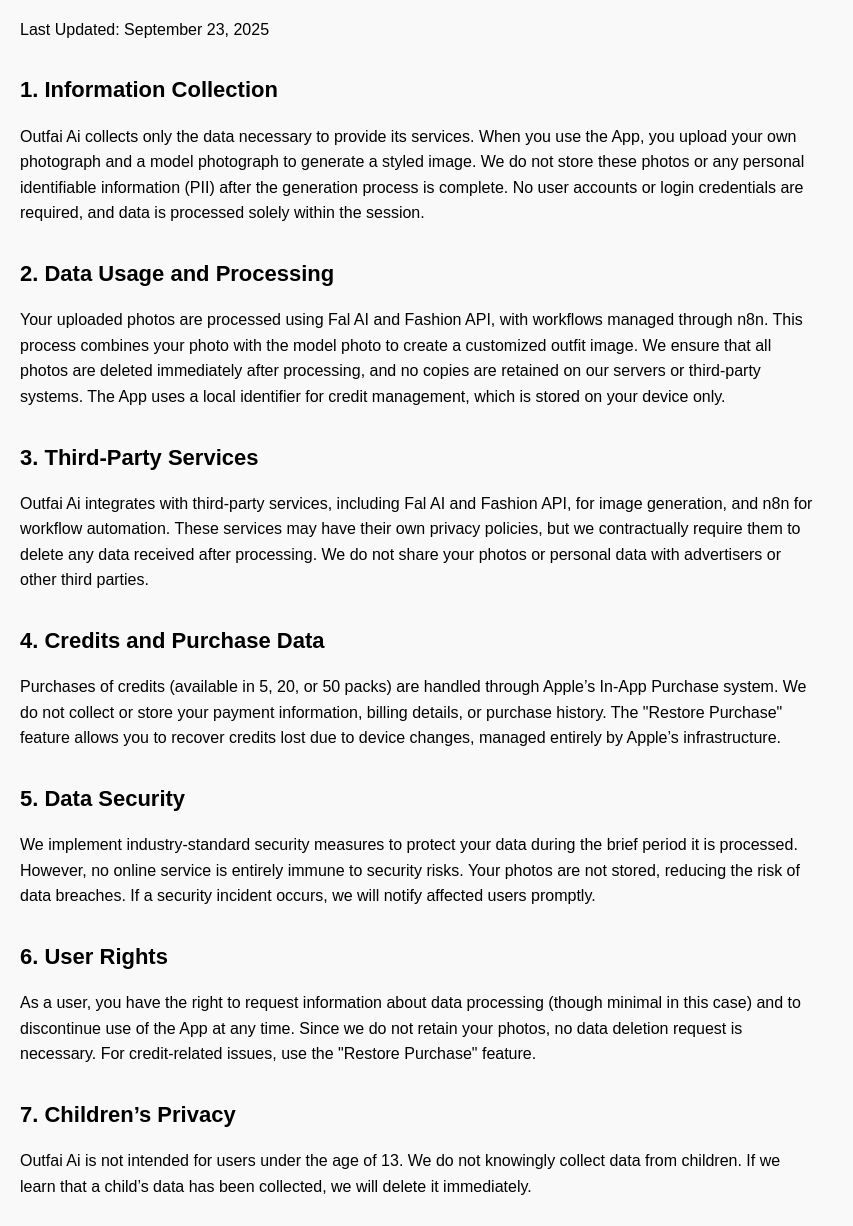
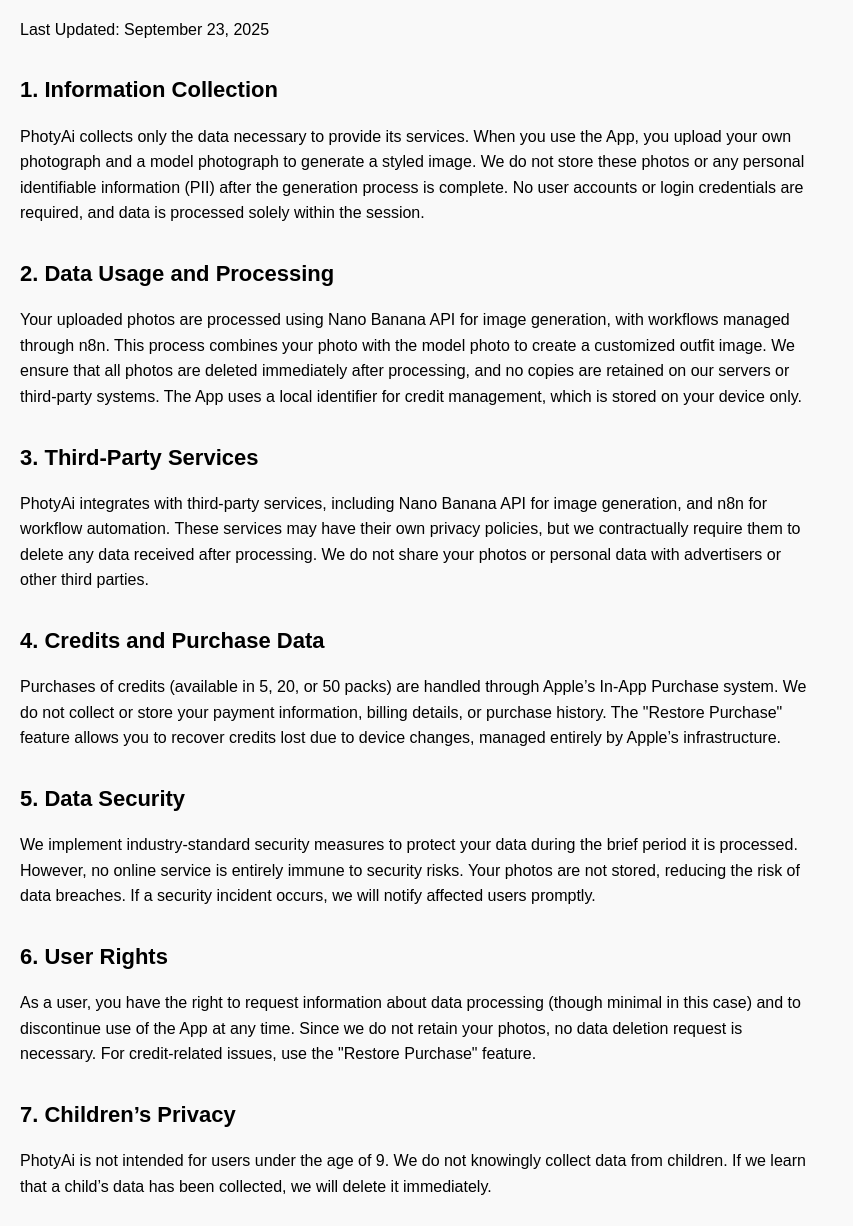
Before and after one commit to tugberktabak/photyai, a plain HTML site: page privacy.html in a window 1280 px wide. Shown: the part 68-1294 px from the top of the page, without its empty margins (0-853 px from the left). Drawn offline with Linux system fonts and the light colour scheme.

Commit message:
Update privacy policy references from Outfai Ai to PhotyAi

```diff
--- a/privacy.html
+++ b/privacy.html
@@ -3,7 +3,7 @@
 <head>
     <meta charset="UTF-8">
     <meta name="viewport" content="width=device-width, initial-scale=1.0">
-    <title>Outfai Ai - Privacy Policy</title>
+    <title>PhotyAi - Privacy Policy</title>
     <style>
         body {
             font-family: Arial, sans-serif;
@@ -24,13 +24,13 @@
     <p>Last Updated: September 23, 2025</p>
 
     <h2>1. Information Collection</h2>
-    <p>Outfai Ai collects only the data necessary to provide its services. When you use the App, you upload your own photograph and a model photograph to generate a styled image. We do not store these photos or any personal identifiable information (PII) after the generation process is complete. No user accounts or login credentials are required, and data is processed solely within the session.</p>
+    <p>PhotyAi collects only the data necessary to provide its services. When you use the App, you upload your own photograph and a model photograph to generate a styled image. We do not store these photos or any personal identifiable information (PII) after the generation process is complete. No user accounts or login credentials are required, and data is processed solely within the session.</p>
 
     <h2>2. Data Usage and Processing</h2>
-    <p>Your uploaded photos are processed using Fal AI and Fashion API, with workflows managed through n8n. This process combines your photo with the model photo to create a customized outfit image. We ensure that all photos are deleted immediately after processing, and no copies are retained on our servers or third-party systems. The App uses a local identifier for credit management, which is stored on your device only.</p>
+    <p>Your uploaded photos are processed using Nano Banana API for image generation, with workflows managed through n8n. This process combines your photo with the model photo to create a customized outfit image. We ensure that all photos are deleted immediately after processing, and no copies are retained on our servers or third-party systems. The App uses a local identifier for credit management, which is stored on your device only.</p>
 
     <h2>3. Third-Party Services</h2>
-    <p>Outfai Ai integrates with third-party services, including Fal AI and Fashion API, for image generation, and n8n for workflow automation. These services may have their own privacy policies, but we contractually require them to delete any data received after processing. We do not share your photos or personal data with advertisers or other third parties.</p>
+    <p>PhotyAi integrates with third-party services, including Nano Banana API for image generation, and n8n for workflow automation. These services may have their own privacy policies, but we contractually require them to delete any data received after processing. We do not share your photos or personal data with advertisers or other third parties.</p>
 
     <h2>4. Credits and Purchase Data</h2>
     <p>Purchases of credits (available in 5, 20, or 50 packs) are handled through Apple’s In-App Purchase system. We do not collect or store your payment information, billing details, or purchase history. The "Restore Purchase" feature allows you to recover credits lost due to device changes, managed entirely by Apple’s infrastructure.</p>
@@ -42,10 +42,10 @@
     <p>As a user, you have the right to request information about data processing (though minimal in this case) and to discontinue use of the App at any time. Since we do not retain your photos, no data deletion request is necessary. For credit-related issues, use the "Restore Purchase" feature.</p>
 
     <h2>7. Children’s Privacy</h2>
-    <p>Outfai Ai is not intended for users under the age of 13. We do not knowingly collect data from children. If we learn that a child’s data has been collected, we will delete it immediately.</p>
+    <p>PhotyAi is not intended for users under the age of 9. We do not knowingly collect data from children. If we learn that a child’s data has been collected, we will delete it immediately.</p>
 
     <h2>8. Changes to Policy</h2>
-    <p>We may update this Privacy Policy to reflect changes in our practices or legal requirements. Notifications of significant updates will be provided within the App or via email. Continued use of Outfai Ai after updates indicates your acceptance of the new policy.</p>
+    <p>We may update this Privacy Policy to reflect changes in our practices or legal requirements. Notifications of significant updates will be provided within the App or via email. Continued use of PhotyAi after updates indicates your acceptance of the new policy.</p>
 
     <h2>9. Contact Information</h2>
     <p>For privacy concerns, data inquiries, or to report a potential violation, please contact us at <a href="mailto:tugberktabak@yahoo.com">tugberktabak@yahoo.com</a>. Our team will address your request within 48 hours.</p>
```
